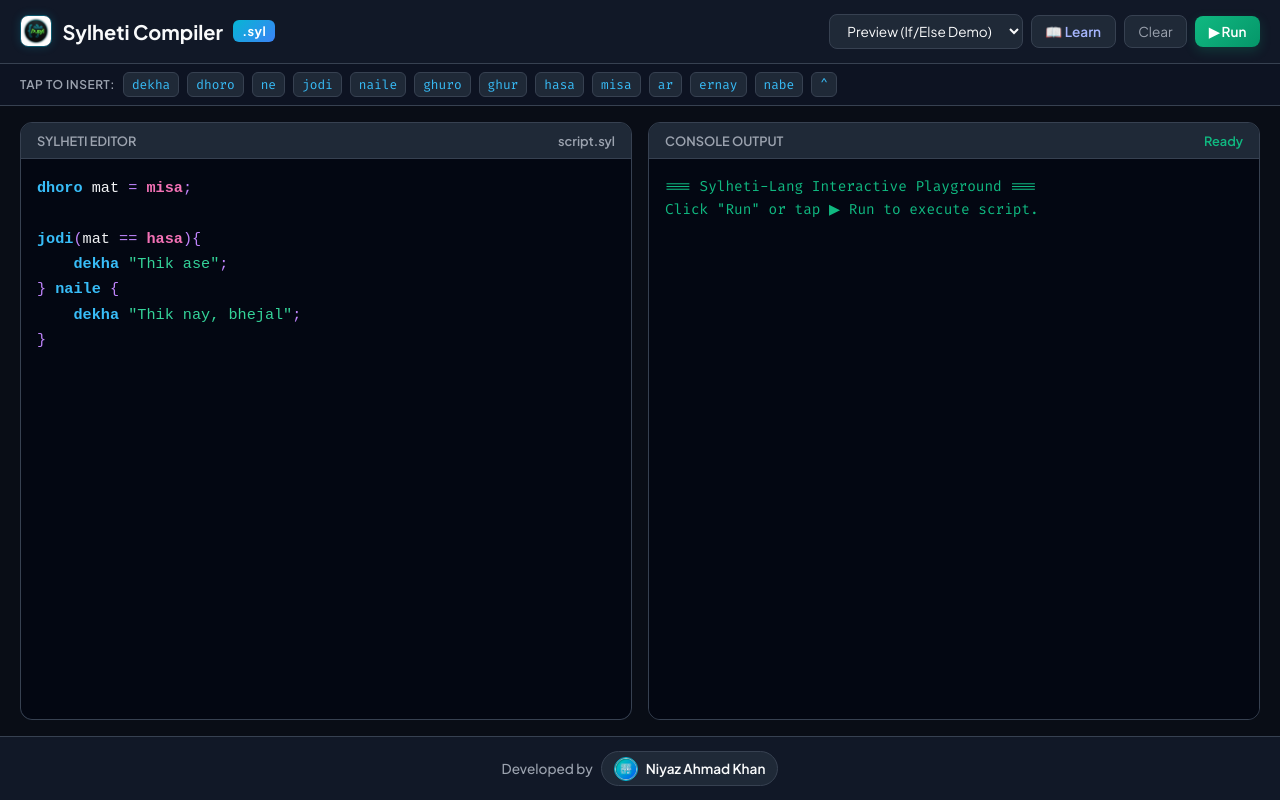
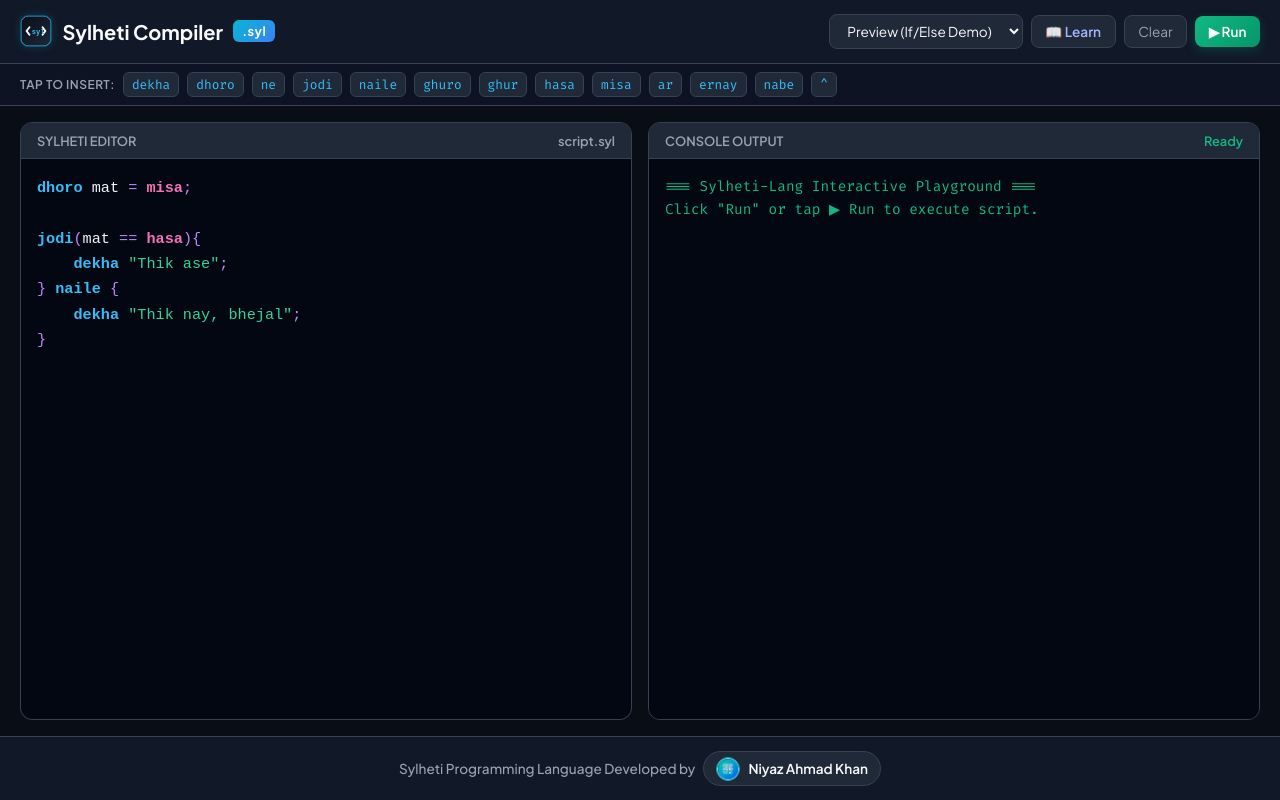
Before and after one commit to theniyazkhan/nyz-lang, a website: page web/index.html in a window 1280 px wide. Drawn offline with Linux system fonts and the light colour scheme.

Commit message:
Fix logo blinking issue, add compiler-logo.svg favicon and clean footer

```diff
--- a/web/index.html
+++ b/web/index.html
@@ -9,9 +9,9 @@
   <meta name="author" content="Niyaz Ahmad Khan">
   <meta name="robots" content="index, follow">
   <link rel="canonical" href="https://theniyazkhan.bond/Sylheti-Compiler">
-  <link rel="icon" href="compiler-logo.png" type="image/png">
-  <link rel="shortcut icon" href="favicon.ico">
-  <link rel="apple-touch-icon" href="compiler-logo.png">
+  <link rel="icon" href="compiler-logo.svg" type="image/svg+xml">
+  <link rel="shortcut icon" href="compiler-logo.svg">
+  <link rel="apple-touch-icon" href="compiler-logo.svg">
 
   <!-- Open Graph / Social Media Meta Tags -->
   <meta property="og:type" content="website">
@@ -419,7 +419,7 @@
 
   <header>
     <div class="brand">
-      <img src="compiler-logo.png" alt="Sylheti Compiler Logo" class="brand-logo">
+      <img src="compiler-logo.svg" alt="Sylheti Compiler Logo" class="brand-logo" width="32" height="32">
       <h1>Sylheti Compiler</h1>
       <span class="brand-badge">.syl</span>
     </div>
@@ -486,9 +486,9 @@
 
   <footer>
     <div class="footer-text">
-      <span>Developed by</span>
+      <span>Sylheti Programming Language Developed by</span>
       <a href="https://theniyazkhan.bond" target="_blank" rel="noopener noreferrer" class="footer-link">
-        <img src="author-logo.png" alt="Niyaz Ahmad Khan" class="footer-logo" onerror="this.src='compiler-logo.png'">
+        <img src="author-logo.png" alt="Niyaz Ahmad Khan" class="footer-logo" width="24" height="24">
         <span>Niyaz Ahmad Khan</span>
       </a>
     </div>
```
Also changed, not shown: web/compiler-logo.svg (added).
